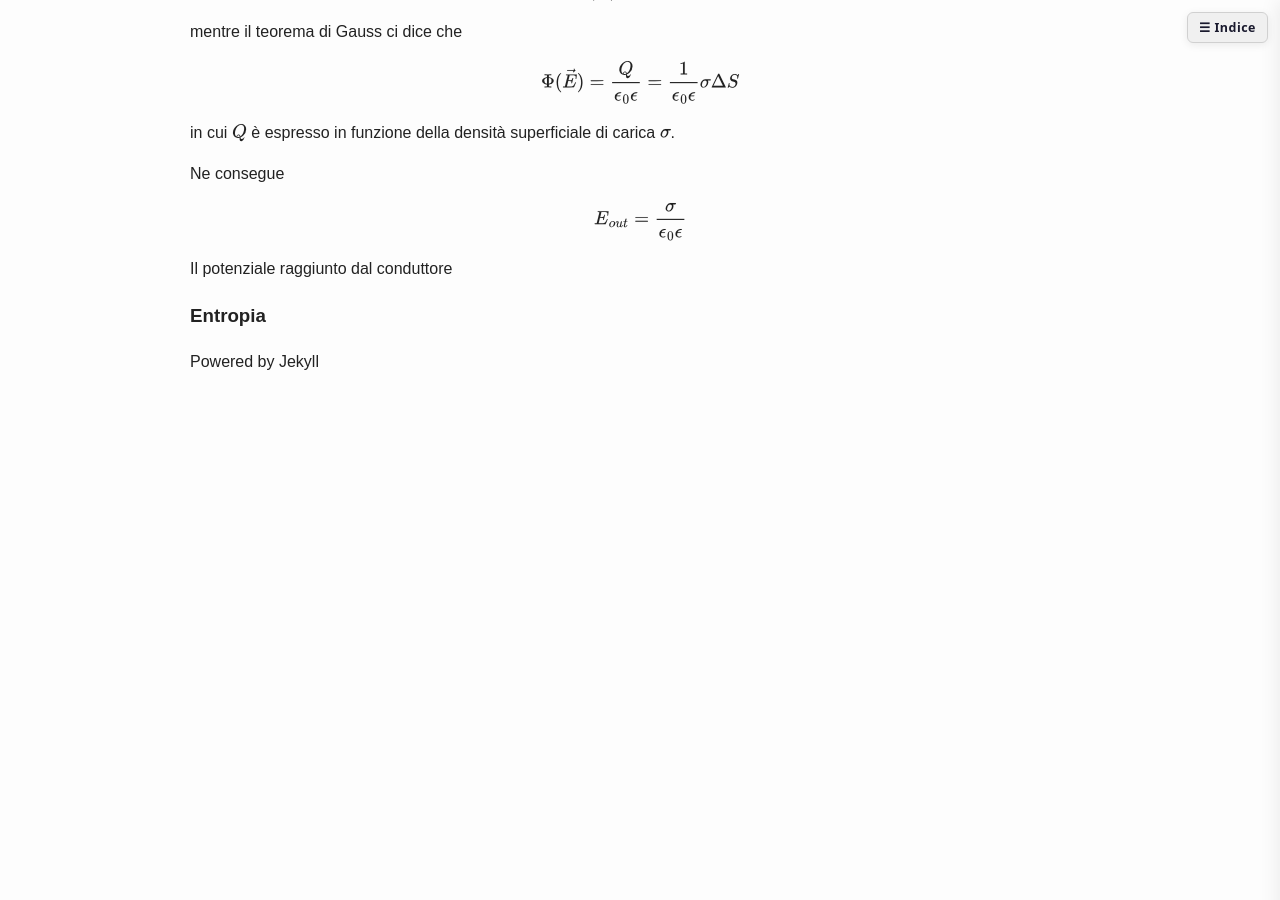
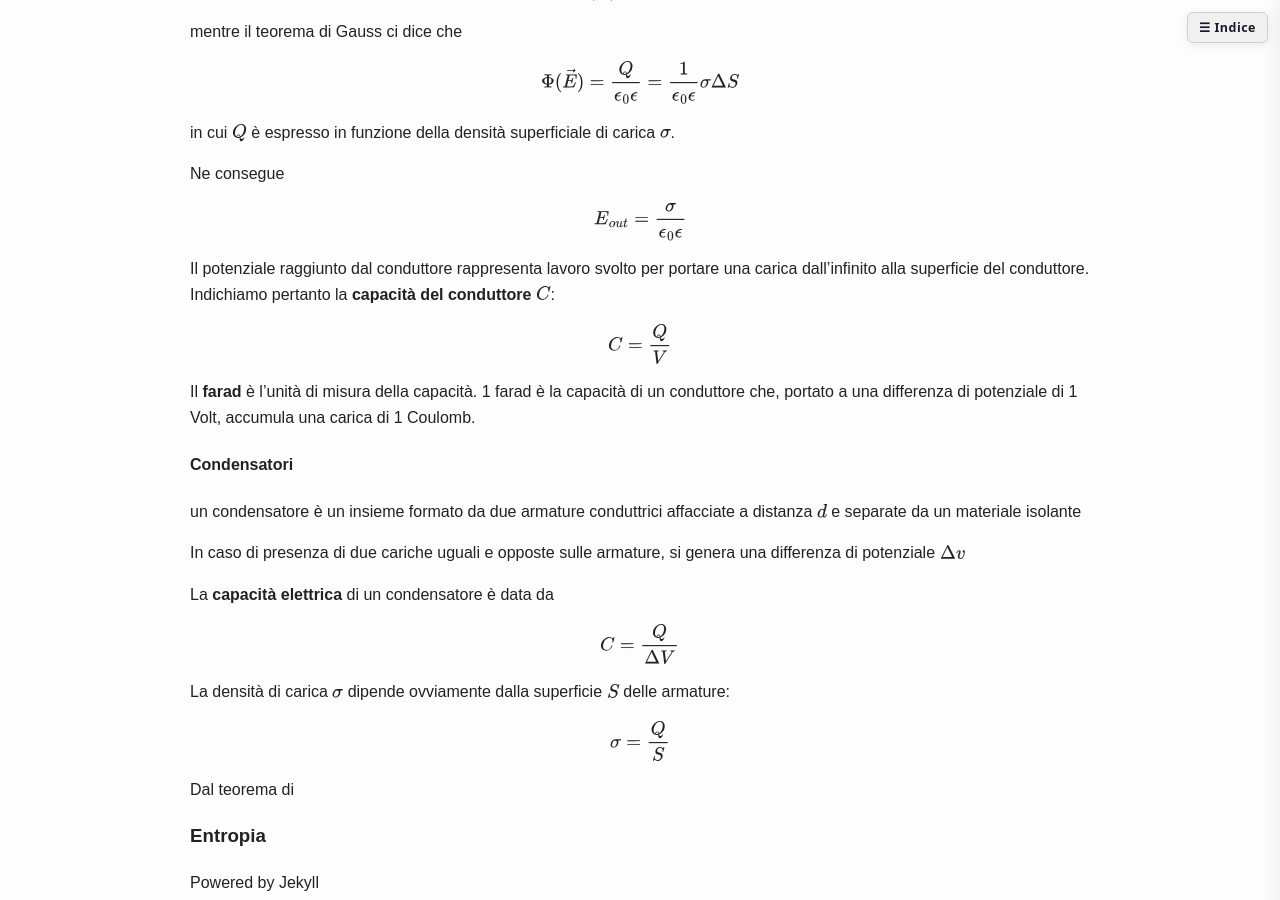
Before and after one commit to comarandr/comarandr.github.io, a Jekyll site: the page built from universita/fisica_2026/fisica26.md, in a window 1280 px wide and 900 px high, scrolled down 7694 px. Built offline with Jekyll 4.4.1, drawn with Linux system fonts in a browser that asks for light colours; before the commit the page ends 8109 px from its top, so only the background shows below that; some of the changed text lies outside the part shown.

Commit message:
condensatori

```diff
--- a/universita/fisica_2026/fisica26.md
+++ b/universita/fisica_2026/fisica26.md
@@ -384,6 +384,32 @@ $$
 E_{out} = \frac{\sigma}{\epsilon_0 \epsilon}
 $$
 
-Il potenziale raggiunto dal conduttore
+Il potenziale raggiunto dal conduttore rappresenta lavoro svolto per portare una carica dall'infinito alla superficie del conduttore. Indichiamo pertanto la **capacità del conduttore $C$**:
+
+$$
+C = \frac{Q}{V}
+$$
+
+Il **farad** è l'unità di misura della capacità. 1 farad è la capacità di un conduttore che, portato a una differenza di potenziale di 1 Volt, accumula una carica di 1 Coulomb.
+
+#### Condensatori
+
+un condensatore è un insieme formato da due armature conduttrici affacciate a distanza $d$ e separate da un materiale isolante
+
+In caso di presenza di due cariche uguali e opposte sulle armature, si genera una differenza di potenziale $\Delta v$
+
+La **capacità elettrica** di un condensatore è data da
+
+$$
+C = \frac{Q}{\Delta V}
+$$
+
+La densità di carica $\sigma$ dipende ovviamente dalla superficie $S$ delle armature:
+
+$$
+\sigma = \frac{Q}{S}
+$$
+
+Dal teorema di
 
 ### Entropia
```
Also changed, not shown: other parts of universita/fisica_2026/fisica26.md (+1 -1 lines).
